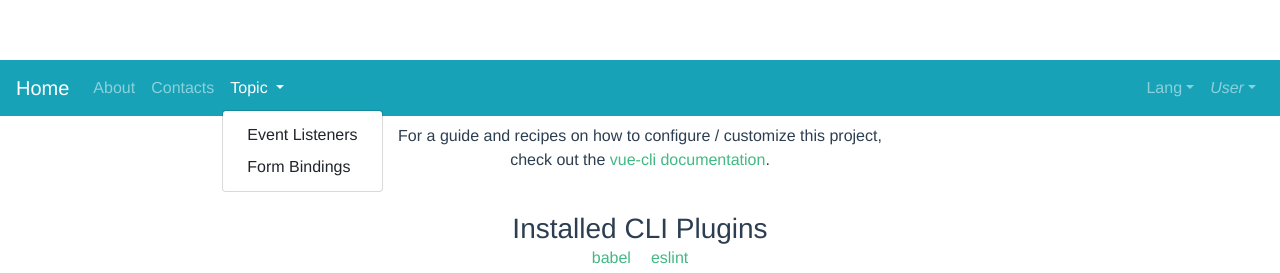
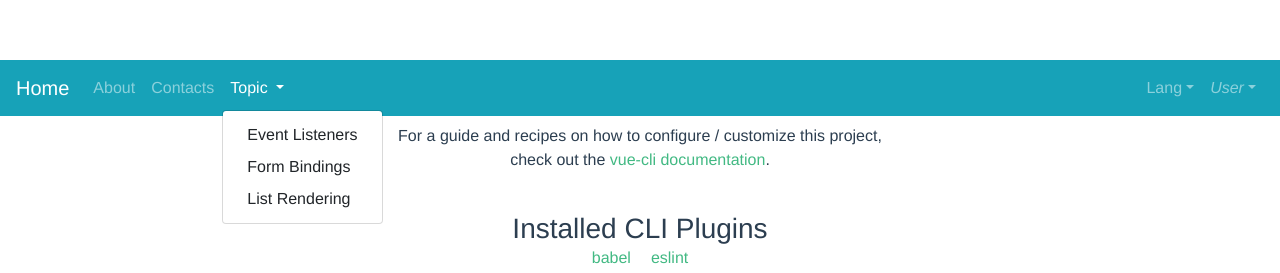
Before and after one commit to Fadhilahlaras/hello-vue-app, a Vue app: page / in a window 1280 px wide. Both pictures are taken after a click on the button "Topic". Shown: the top 273 px of the page. Built offline with nearby package versions, Linux system fonts and the light colour scheme.

Commit message:
Adding new menu : List Rendering

```diff
--- a/src/components/HeaderView.vue
+++ b/src/components/HeaderView.vue
@@ -14,6 +14,7 @@
                         </template>
                         <b-dropdown-item href="#/event-listeners">Event Listeners</b-dropdown-item>
                         <b-dropdown-item href="#/form-bindings">Form Bindings</b-dropdown-item>
+                        <b-dropdown-item href="#/list-rendering">List Rendering</b-dropdown-item>
                     </b-nav-item-dropdown>
                 </b-navbar-nav>
 
@@ -53,11 +54,13 @@
     import HelloWorld from './HelloWorld.vue'
     import FormBindings from './Topic/FormBindings.vue'
     import EventListeners from './Topic/EventListeners.vue'
+    import ListRendering from './Topic/ListRendering.vue'
 
     const routes = {
         '/home': HelloWorld,
         '/form-bindings': FormBindings,
-        '/event-listeners' : EventListeners
+        '/event-listeners' : EventListeners,
+        '/list-rendering' : ListRendering
     }
 
     export default {
```
